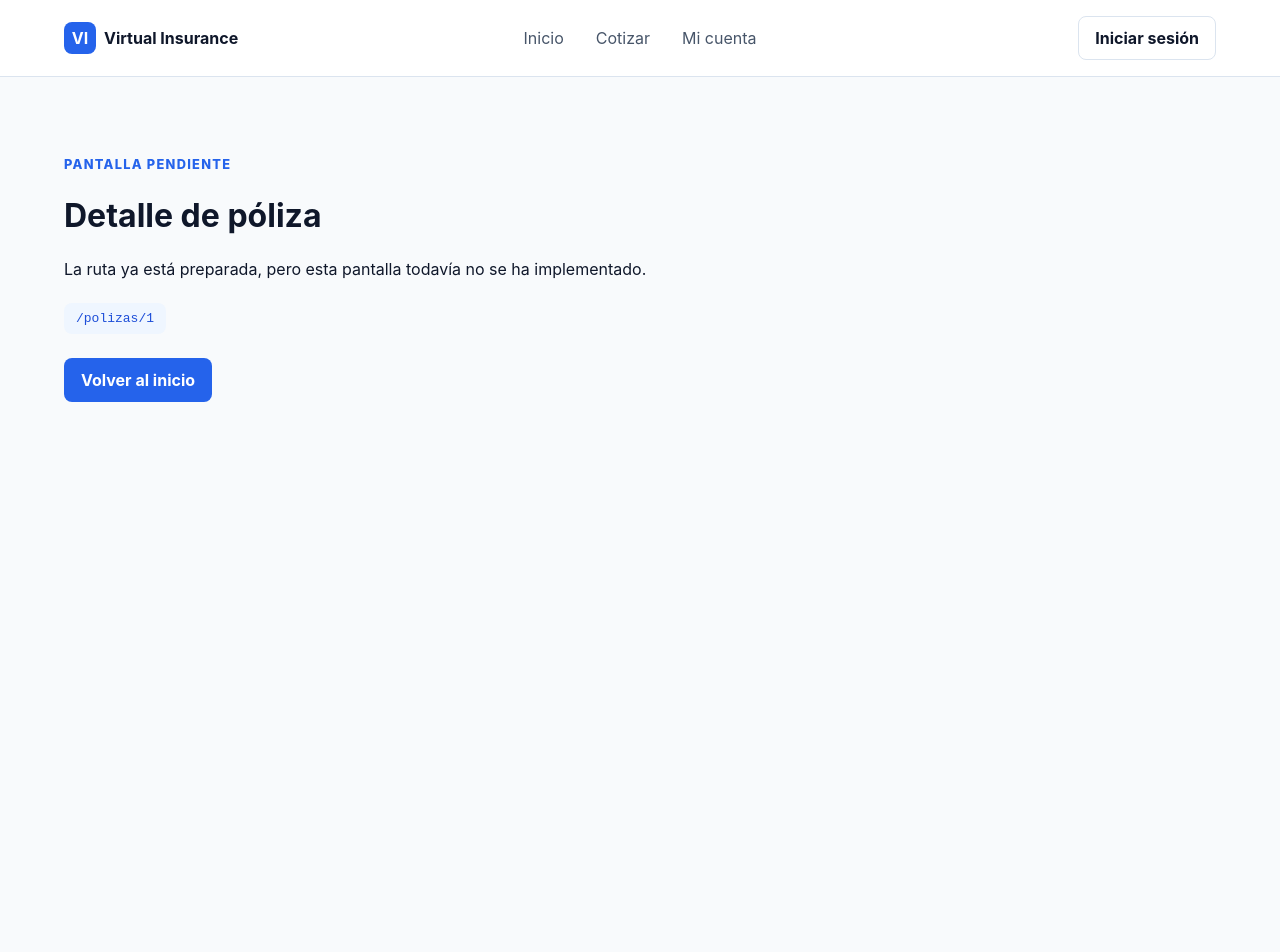
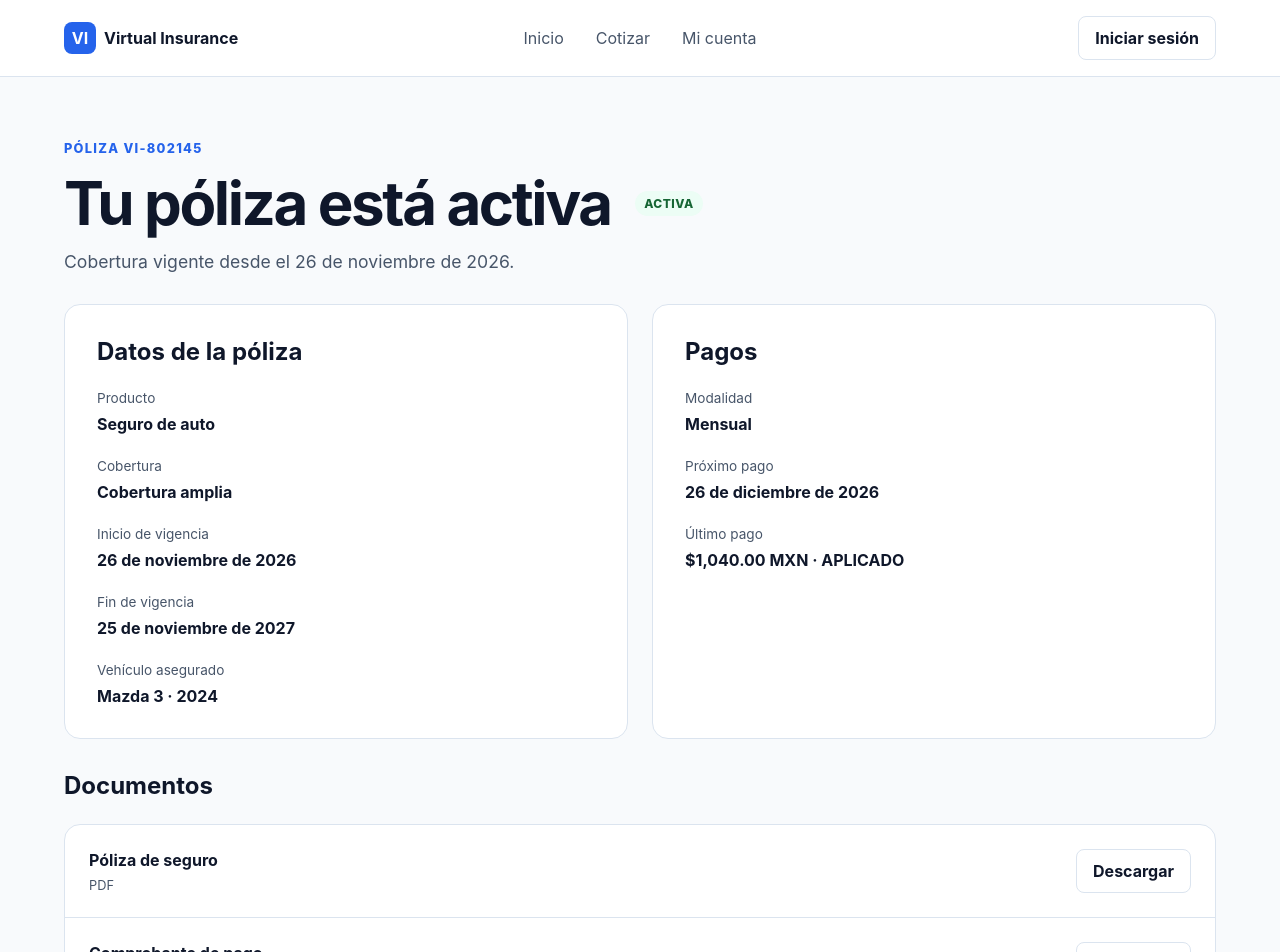
Before and after one commit to olveratrech/virtual-insurance-nedw, a React (Vite) app in the folder frontend/: page /polizas/1 in a window 1280 px wide. Shown: the top 952 px of the page. Before the commit the page ends 800 px from the top, so only its background shows below. Built offline with nearby package versions, Linux system fonts and the light colour scheme.

Commit message:
feat: implementar detalle de poliza

```diff
--- a/frontend/src/app/AppRouter.jsx
+++ b/frontend/src/app/AppRouter.jsx
@@ -8,6 +8,7 @@ import AutoQuotePage from '../pages/AutoQuotePage/AutoQuotePage.jsx'
 import MedicalQuotePage from '../pages/MedicalQuotePage/MedicalQuotePage.jsx'
 import QuoteResultPage from '../pages/QuoteResultPage/QuoteResultPage.jsx'
 import PaymentPage from '../pages/PaymentPage/PaymentPage.jsx'
+import PolicyPage from '../pages/PolicyPage/PolicyPage.jsx'
 
 function AppRouter() {
   return (
@@ -22,7 +23,7 @@ function AppRouter() {
           <Route path="cotizaciones/aprobada" element={<QuoteResultPage outcome="approved" />} />
           <Route path="cotizaciones/rechazada" element={<QuoteResultPage outcome="rejected" />} />
           <Route path="contratacion/pago" element={<PaymentPage />} />
-          <Route path="polizas/:polizaId" element={<ComingSoonPage title="Detalle de póliza" />} />
+          <Route path="polizas/:polizaId" element={<PolicyPage />} />
           <Route path="polizas/:polizaId/cancelacion" element={<ComingSoonPage title="Solicitud de cancelación" />} />
           <Route path="*" element={<ComingSoonPage title="Página no encontrada" />} />
         </Route>
--- /dev/null
+++ b/frontend/src/components/policy/DocumentList/DocumentList.css
@@ -0,0 +1,6 @@
+.document-section h2 { margin: 0 0 var(--space-lg); }
+.document-list { background: var(--color-surface); border: 1px solid var(--color-border); border-radius: var(--radius-lg); list-style: none; margin: 0; overflow: hidden; padding: 0; }
+.document-list li { align-items: center; display: flex; gap: var(--space-lg); justify-content: space-between; padding: var(--space-lg); }
+.document-list li + li { border-top: 1px solid var(--color-border); }
+.document-list li > div { display: grid; gap: var(--space-sm); }
+.document-list span { color: var(--color-text); font-size: 0.8rem; }
--- /dev/null
+++ b/frontend/src/components/policy/DocumentList/DocumentList.jsx
@@ -0,0 +1,19 @@
+import './DocumentList.css'
+
+function DocumentList({ documents, onDownload }) {
+  return (
+    <section className="document-section" aria-labelledby="document-list-title">
+      <h2 id="document-list-title">Documentos</h2>
+      <ul className="document-list">
+        {documents.map((document) => (
+          <li key={document.id}>
+            <div><strong>{document.name}</strong><span>{document.format}</span></div>
+            <button className="button button--secondary" type="button" onClick={() => onDownload(document)}>Descargar</button>
+          </li>
+        ))}
+      </ul>
+    </section>
+  )
+}
+
+export default DocumentList
--- /dev/null
+++ b/frontend/src/components/policy/PaymentOverview/PaymentOverview.jsx
@@ -0,0 +1,14 @@
+function PaymentOverview({ policy }) {
+  return (
+    <section className="policy-card" aria-labelledby="payment-overview-title">
+      <h2 id="payment-overview-title">Pagos</h2>
+      <dl className="policy-detail-list">
+        <div><dt>Modalidad</dt><dd>{policy.paymentMode}</dd></div>
+        <div><dt>Próximo pago</dt><dd>{policy.nextPayment}</dd></div>
+        <div><dt>Último pago</dt><dd>{policy.lastPayment}</dd></div>
+      </dl>
+    </section>
+  )
+}
+
+export default PaymentOverview
--- /dev/null
+++ b/frontend/src/components/policy/PolicyDetails/PolicyDetails.css
@@ -0,0 +1,6 @@
+.policy-card { background: var(--color-surface); border: 1px solid var(--color-border); border-radius: var(--radius-lg); padding: var(--space-xl); }
+.policy-card h2 { margin: 0 0 var(--space-lg); }
+.policy-detail-list { display: grid; gap: var(--space-lg); margin: 0; }
+.policy-detail-list > div { display: grid; gap: var(--space-sm); }
+.policy-detail-list dt { color: var(--color-text); font-size: 0.85rem; }
+.policy-detail-list dd { font-weight: 700; margin: 0; }
--- /dev/null
+++ b/frontend/src/components/policy/PolicyDetails/PolicyDetails.jsx
@@ -0,0 +1,24 @@
+import './PolicyDetails.css'
+
+function PolicyDetails({ policy }) {
+  const details = [
+    ['Producto', policy.productName],
+    ['Cobertura', policy.coverageName],
+    ['Inicio de vigencia', policy.validFrom],
+    ['Fin de vigencia', policy.validUntil],
+    [policy.insuredLabel, policy.insuredValue],
+  ]
+
+  return (
+    <section className="policy-card" aria-labelledby="policy-details-title">
+      <h2 id="policy-details-title">Datos de la póliza</h2>
+      <dl className="policy-detail-list">
+        {details.map(([label, value]) => (
+          <div key={label}><dt>{label}</dt><dd>{value}</dd></div>
+        ))}
+      </dl>
+    </section>
+  )
+}
+
+export default PolicyDetails
--- /dev/null
+++ b/frontend/src/mocks/policyData.js
@@ -0,0 +1,38 @@
+export const policyData = {
+  '802145': {
+    policyNumber: 'VI-802145',
+    status: 'ACTIVA',
+    type: 'AUTO',
+    productName: 'Seguro de auto',
+    coverageName: 'Cobertura amplia',
+    validFrom: '26 de noviembre de 2026',
+    validUntil: '25 de noviembre de 2027',
+    insuredLabel: 'Vehículo asegurado',
+    insuredValue: 'Mazda 3 · 2024',
+    paymentMode: 'Mensual',
+    nextPayment: '26 de diciembre de 2026',
+    lastPayment: '$1,040.00 MXN · APLICADO',
+    documents: [
+      { id: 'policy-pdf', name: 'Póliza de seguro', format: 'PDF' },
+      { id: 'payment-receipt', name: 'Comprobante de pago', format: 'PDF' },
+    ],
+  },
+  '802146': {
+    policyNumber: 'VI-802146',
+    status: 'ACTIVA',
+    type: 'MEDICAL',
+    productName: 'Seguro médico',
+    coverageName: 'Cobertura médica individual',
+    validFrom: '26 de noviembre de 2026',
+    validUntil: '25 de noviembre de 2027',
+    insuredLabel: 'Persona asegurada',
+    insuredValue: 'Emmanuel Trejo Olvera',
+    paymentMode: 'Mensual',
+    nextPayment: '26 de diciembre de 2026',
+    lastPayment: '$1,550.00 MXN · APLICADO',
+    documents: [
+      { id: 'policy-pdf', name: 'Póliza de seguro', format: 'PDF' },
+      { id: 'payment-receipt', name: 'Comprobante de pago', format: 'PDF' },
+    ],
+  },
+}
--- a/frontend/src/pages/PaymentPage/PaymentPage.jsx
+++ b/frontend/src/pages/PaymentPage/PaymentPage.jsx
@@ -20,7 +20,8 @@ function PaymentPage() {
       return
     }
 
-    navigate('/polizas/802145', {
+    const policyId = quoteType === 'MEDICAL' ? '802146' : '802145'
+    navigate(`/polizas/${policyId}`, {
       state: { quoteType, quote, payment: { ...result, paymentMode: values.paymentMode, coverageStart: values.coverageStart } },
     })
   }
--- /dev/null
+++ b/frontend/src/pages/PolicyPage/PolicyPage.css
@@ -0,0 +1,8 @@
+.policy-page { display: grid; gap: var(--space-xl); padding-bottom: 5rem; padding-top: 4rem; }
+.policy-page__heading { display: grid; gap: var(--space-md); }
+.policy-page__title-row { align-items: center; display: flex; flex-wrap: wrap; gap: var(--space-lg); }
+.policy-page__heading h1 { font-size: clamp(2.25rem, 5vw, 3.75rem); letter-spacing: -0.04em; line-height: 1.05; margin: 0; }
+.policy-page__heading > p:last-child { color: var(--color-text); font-size: 1.1rem; margin: 0; }
+.policy-page__cards { align-items: stretch; display: grid; gap: var(--space-lg); grid-template-columns: repeat(2, minmax(0, 1fr)); }
+.policy-page__actions { display: flex; flex-wrap: wrap; gap: var(--space-md); }
+@media (max-width: 720px) { .policy-page { padding-top: var(--space-xl); } .policy-page__cards { grid-template-columns: 1fr; } }
--- /dev/null
+++ b/frontend/src/pages/PolicyPage/PolicyPage.jsx
@@ -0,0 +1,50 @@
+import { useState } from 'react'
+import { Link, useLocation, useParams } from 'react-router-dom'
+import DocumentList from '../../components/policy/DocumentList/DocumentList.jsx'
+import PaymentOverview from '../../components/policy/PaymentOverview/PaymentOverview.jsx'
+import PolicyDetails from '../../components/policy/PolicyDetails/PolicyDetails.jsx'
+import StatusBadge from '../../components/ui/StatusBadge/StatusBadge.jsx'
+import { policyData } from '../../mocks/policyData.js'
+import './PolicyPage.css'
+
+function PolicyPage() {
+  const { polizaId } = useParams()
+  const location = useLocation()
+  const [downloadMessage, setDownloadMessage] = useState('')
+  const policy = policyData[polizaId] ?? policyData['802145']
+  const issuedAfterPayment = location.state?.payment?.status === 'APPROVED'
+
+  function handleDownload(document) {
+    setDownloadMessage(`Descarga simulada: ${document.name}. El PDF real se generará desde el backend.`)
+  }
+
+  return (
+    <div className="policy-page page-container">
+      <header className="policy-page__heading">
+        <p className="eyebrow">Póliza {policy.policyNumber}</p>
+        <div className="policy-page__title-row">
+          <h1>Tu póliza está activa</h1>
+          <StatusBadge tone="success">{policy.status}</StatusBadge>
+        </div>
+        <p>Cobertura vigente desde el {policy.validFrom}.</p>
+      </header>
+
+      {issuedAfterPayment && <p className="confirmation-message" role="status">Pago aprobado. La póliza se emitió correctamente.</p>}
+
+      <div className="policy-page__cards">
+        <PolicyDetails policy={policy} />
+        <PaymentOverview policy={policy} />
+      </div>
+
+      <DocumentList documents={policy.documents} onDownload={handleDownload} />
+      {downloadMessage && <p className="prototype-notice" role="status">{downloadMessage}</p>}
+
+      <div className="policy-page__actions">
+        <Link className="button button--secondary" to="/panel">Volver al panel</Link>
+        <Link className="button button--primary" to={`/polizas/${polizaId}/cancelacion`} state={{ policy }}>Solicitar cancelación</Link>
+      </div>
+    </div>
+  )
+}
+
+export default PolicyPage
```
Also changed, not shown: 1 other file (tests, documents, lock files or other folders).
